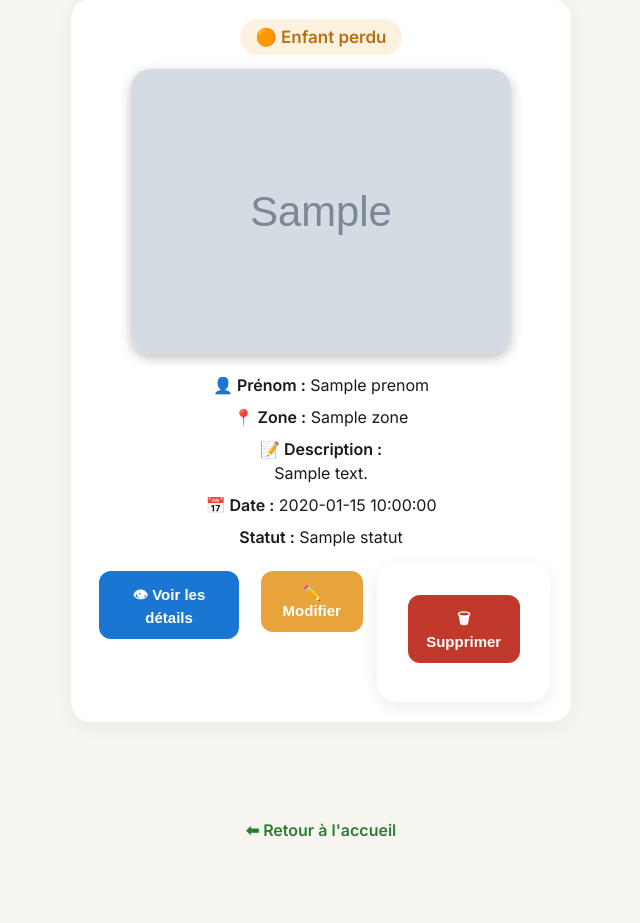
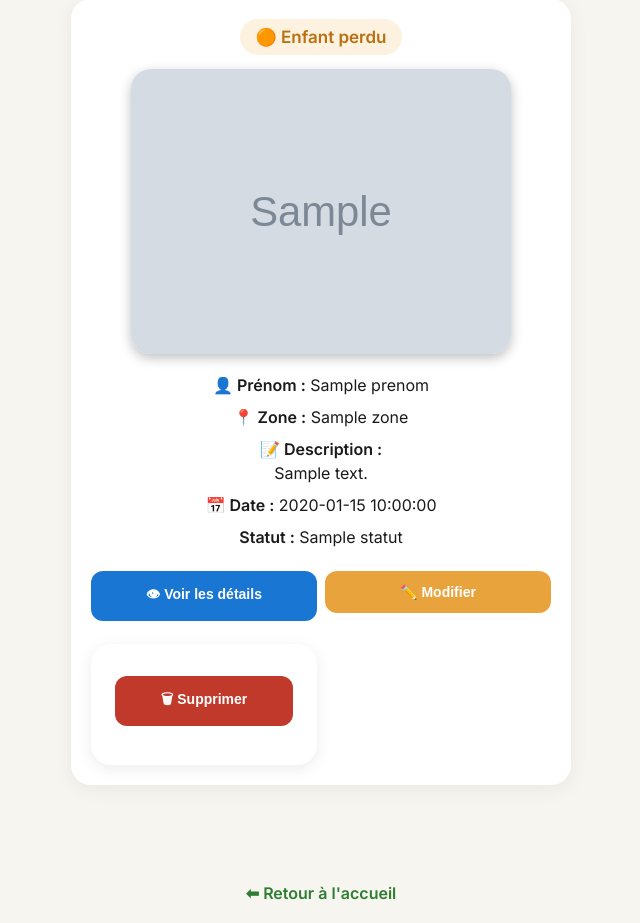
Before and after one commit to symamadou19888-hub/Hale-Bou-Rer, a Flask app: template templates/mes_publications.html in a window 1280 px wide. Shown: the part 191-1114 px from the top of the page, without its empty margins (319-959 px from the left). Before the commit the page ends 1028 px from the top, so only its background shows below. Run offline with Flask 3, Linux system fonts and the light colour scheme; the template is opened without the code that fills it: most values are stand-ins (such as "Sample title", 1, 10 or a date in 2020); grey boxes marked "Sample" are stand-in pictures.

Commit message:
Alignement des boutons d'action en grille sur mes publications

```diff
--- a/templates/mes_publications.html
+++ b/templates/mes_publications.html
@@ -69,18 +69,23 @@ body {
 .carte-pub p { font-size: 16px; color: #1A1A1A; margin: 8px 0; line-height: 1.5; }
 .actions-pub {
     margin-top: 14px;
-    display: flex;
-    flex-wrap: wrap;
+    display: grid;
+    grid-template-columns: 1fr 1fr;
     gap: 8px;
+}
+.actions-pub form {
+    margin: 0;
 }
 .actions-pub button {
     border: none;
-    padding: 13px 16px;
+    padding: 13px 10px;
     border-radius: 12px;
     cursor: pointer;
     font-weight: 600;
-    font-size: 15px;
+    font-size: 14px;
     color: white;
+    width: 100%;
+    box-sizing: border-box;
 }
 </style>
 
```
